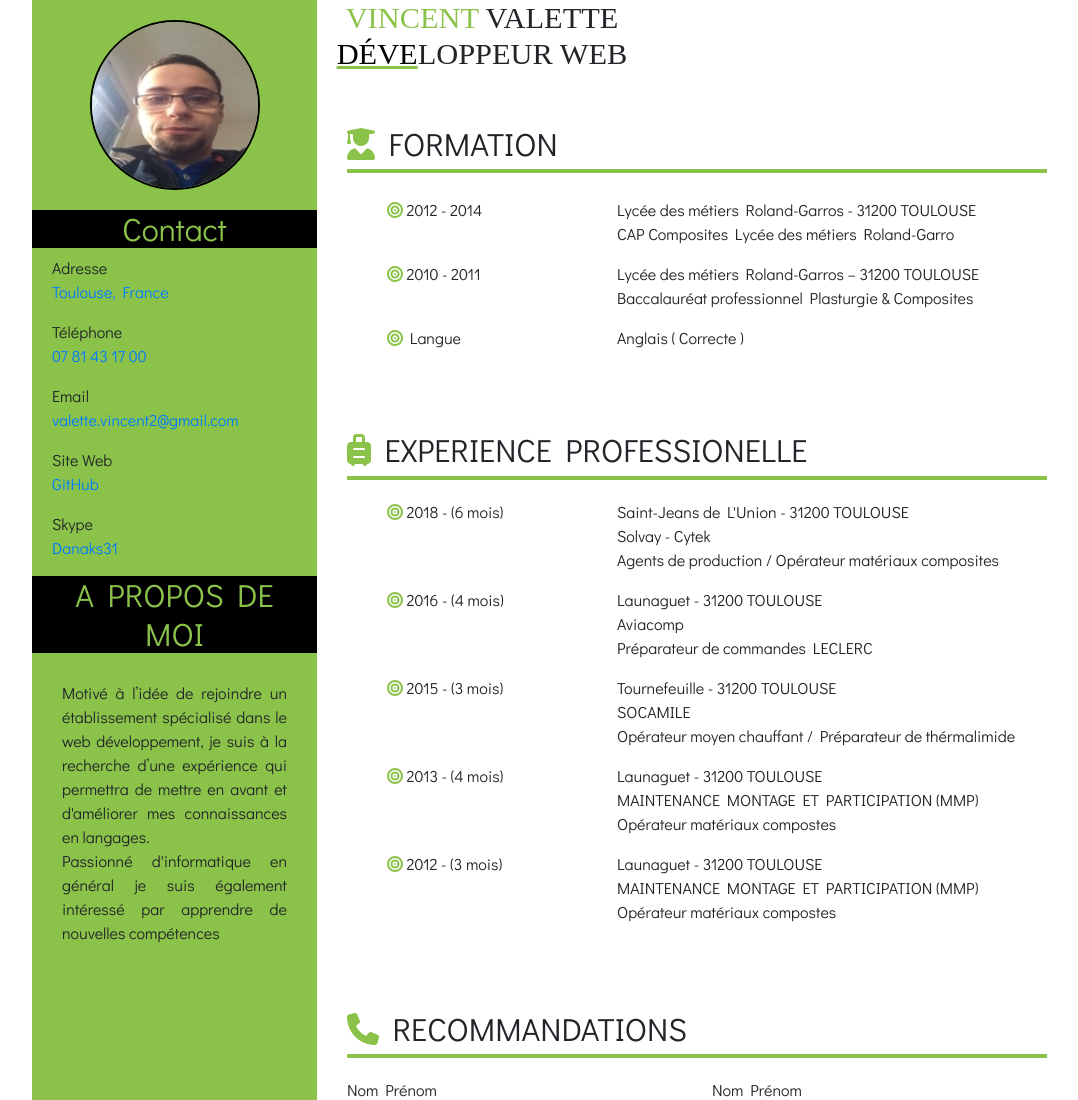
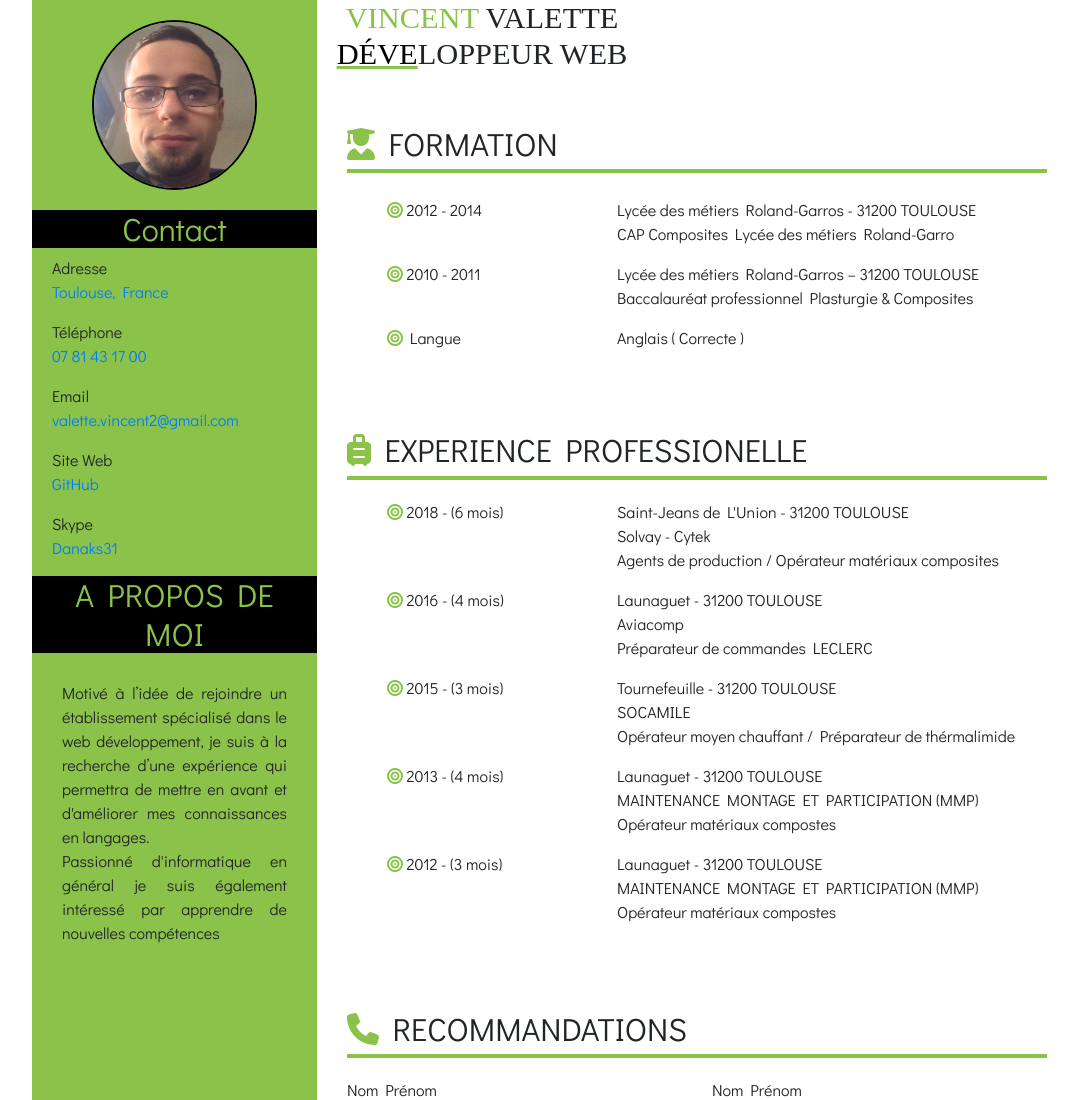
Before and after one commit to Danaks31/Projet-2-CV, a plain HTML site: page index.html in a window 1280 px wide. Shown: the top 1100 px of the page, without its empty margins (38-1116 px from the left). Drawn offline with nearby package versions, Linux system fonts and the light colour scheme.

Commit message:
Finalisation - photo reproportionnée

```diff
--- a/index.html
+++ b/index.html
@@ -25,7 +25,7 @@
                         <h1><span>Vincent</span> Valette <br>
                         <span id="déve">Déve</span>loppeur Web</h1>
                     </div>
-                    <a href="img/photo2.png"><img src="img/photo.png" alt="photo_de_profile"></a>
+                    <a href="img/photo2.png"><img src="img/photo3.png" alt="photo_de_profile"></a>
                 </div>
             </header>
 
--- a/style.css
+++ b/style.css
@@ -34,7 +34,7 @@ body h1
 {
     border: black solid 2px;
     border-radius: 50%;
-    width: 170px;
+    width: 165px;
     height: 170px;
     margin-top: 20px;
     margin-bottom: 20px;
```
Also changed, not shown: Img/photo3.png (added).
